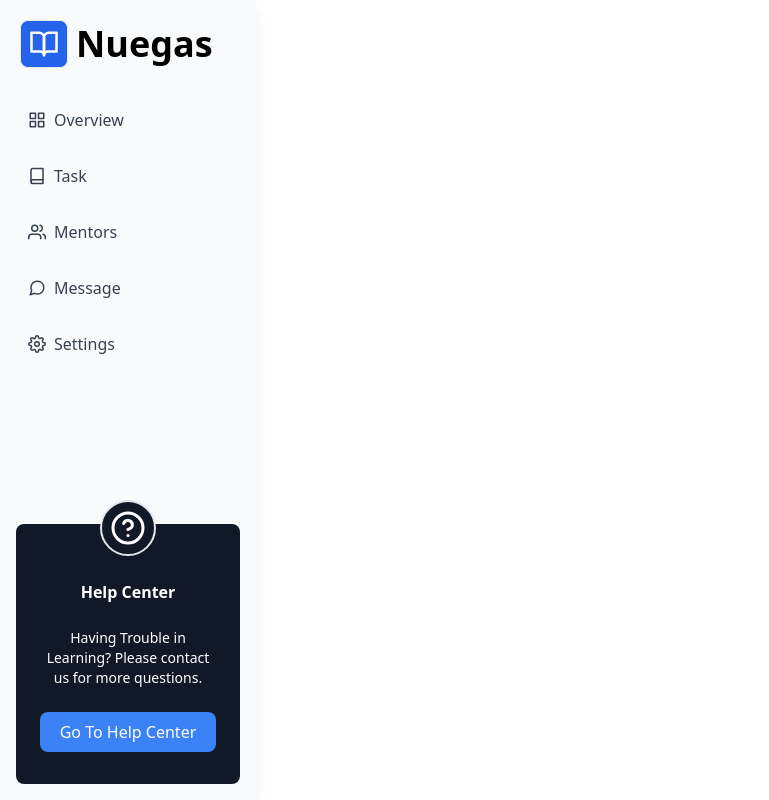
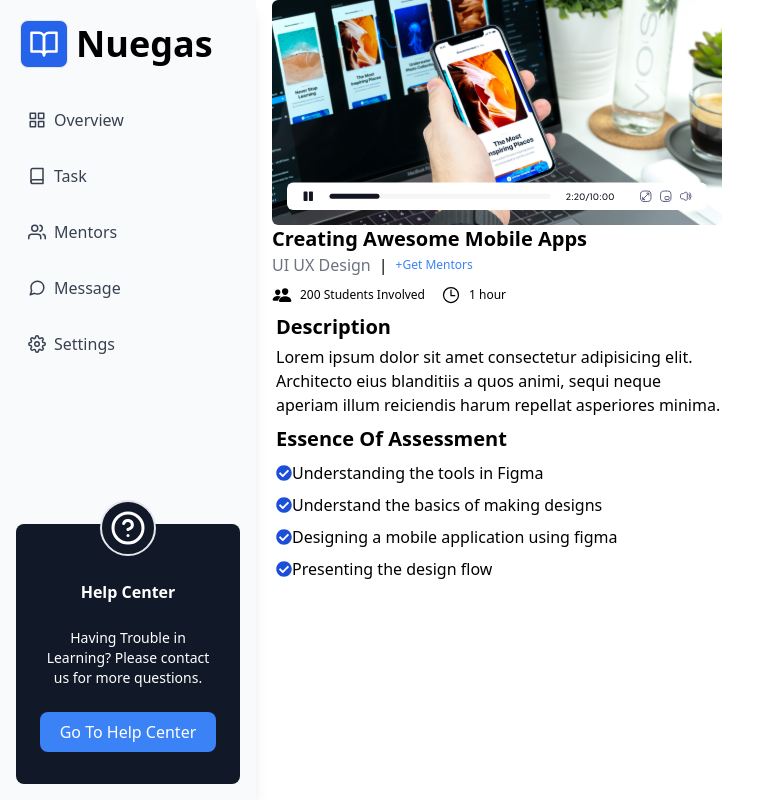
Before and after one commit to Horsmanayo/task-manager, a React (Vite) app: page /dashboard/previewtask in a window 1280 px wide. Shown: the whole page, without its empty margins (0-769 px from the left). Built offline with nearby package versions, Linux system fonts and the light colour scheme.

Commit message:
preview page

```diff
--- a/src/pages/dashboard/Dashboard.tsx
+++ b/src/pages/dashboard/Dashboard.tsx
@@ -1,6 +1,9 @@
 import { Route, Routes } from "react-router-dom";
 import Sidebar from "../../component/Sidebar";
 import Overview from "./Overview";
+import Header from "../previewpage/Header";
+import PreviewTask from "../previewpage/PreviewTask";
+import Tasks from "../previewpage/Tasks";
 
 const Dashboard = () => {
   return (
@@ -9,6 +12,9 @@ const Dashboard = () => {
       <Routes>
         <Route path="/" element={<Overview />} />
         <Route path="/overview" element={<Overview />} />
+        <Route path="header" element={<Header />} />
+        <Route path="previewtask" element={<PreviewTask />} />
+        <Route path="tasks" element={<Tasks />} />
       </Routes>
     </div>
   );
--- /dev/null
+++ b/src/pages/previewpage/Header.tsx
@@ -0,0 +1,44 @@
+import { CiSearch } from "react-icons/ci";
+import { CiBellOn } from "react-icons/ci";
+import { BiCategory } from "react-icons/bi";
+import { RxHamburgerMenu } from "react-icons/rx";
+
+const Header = () => {
+  return (
+    <div className="h-[145px] w-[1000px] bg-white shadow-md">
+    <header className="flex justify-between">
+      <div>
+        <h1 className="text-2xl font-bold ml-1">Detail Task</h1>
+       <div className="relative mt-[25px]">
+      <input type="text" placeholder="search task" className="px-4 py-2 h-[32px] w-[300px] border border-gray-300 rounded-md focus:outline-none ml-1"
+ />
+      <span> <CiSearch  className="absolute top-1/2 right-4 transform -translate-y-1/2 text-gray-500" /> </span>
+      </div>
+      </div>
+    <div>
+    <div className="flex justify-end items-center ml-auto space-x-4">
+  <button className="relative">
+    <CiBellOn className="text-2xl" />
+    <span className="absolute top-0 right-0 bg-red-600 text-white text-xs rounded-full px-1">
+      1
+    </span>
+  </button>
+
+  <img
+    src="https://images.unsplash.com/photo-1725663656850-7bc515816fcd?w=500&auto=format&fit=crop&q=60&ixlib=rb-4.0.3&ixid=M3wxMjA3fDB8MHx0b3BpYy1mZWVkfDZ8Ym84alFLVGFFMFl8fGVufDB8fHx8fA%3D%3D"
+    alt="Profile"
+    className="w-10 h-10 rounded-full object-cover"
+  />
+</div>
+
+    <div className="flex flex-row gap-2 mt-[15px]" >
+      <button className="flex items-center justify-center w-[190px] h-[52px] gap-2 border border-gray-300 rounded-md px-4 py-2"><span><BiCategory /></span>Category</button>
+      <button className="flex items-center justify-center w-[190px] h-[52px] gap-2 border border-gray-300 rounded-md px-4 py-2 mr-2"><span><RxHamburgerMenu /></span>Sort by deadline</button>
+    </div>
+    </div>
+    </header>
+    </div>
+  )
+}
+
+export default Header
--- /dev/null
+++ b/src/pages/previewpage/PreviewTask.tsx
@@ -0,0 +1,49 @@
+import preview from "../../assets/images/preview.svg";
+import { IoPeople } from "react-icons/io5";
+import { IoTimeOutline } from "react-icons/io5";
+import { FaCheckCircle } from "react-icons/fa";
+
+const PreviewTask = () => {
+  return (
+    <div className="w-[450px] h-[600px] bg-white ml-4">
+    <div>
+    <img src={preview} alt="" />
+    </div>
+    <div>
+      <h1 className="text-xl font-bold">Creating Awesome Mobile Apps</h1>
+      <div className="flex items-center space-x-2 mb-2">
+  <h4 className="text-gray-500">UI UX Design</h4>
+  <span>|</span>
+  <h6 className="text-xs text-blue-500">+Get Mentors</h6>
+</div>
+
+      <div className="flex items-center space-x-4 mb-2">
+      <div className="flex items-center space-x-2">
+        <IoPeople className="text-xl" />
+        <span className="text-xs">200 Students Involved</span>
+      </div>
+      <div className="flex items-center space-x-2">
+        <IoTimeOutline className="text-xl" />
+        <span className="text-xs">1 hour</span>
+      </div>
+    </div>
+    </div>
+    <div>
+      <h1 className="font-semibold text-xl mb-1 ml-1">Description</h1>
+      <p className="ml-1 mb-2">Lorem ipsum dolor sit amet consectetur adipisicing elit. Architecto eius blanditiis a quos animi, sequi neque aperiam illum reiciendis harum repellat asperiores minima.</p>
+    </div>
+    <div>
+      <h1 className="font-semibold text-xl mb-2 ml-1">Essence Of Assessment</h1>
+      <div className="ml-1">
+        <p className="flex items-center space-x-2 mb-2"><span><FaCheckCircle className="text-blue-700"/></span>Understanding the tools in Figma</p>
+        <p className="flex items-center space-x-2 mb-2"><span><FaCheckCircle className="text-blue-700" /></span>Understand the basics of making designs</p>
+        <p className="flex items-center space-x-2 mb-2"><span><FaCheckCircle className="text-blue-700"/></span>Designing a mobile application using figma</p>
+        <p className="flex items-center space-x-2"><span><FaCheckCircle className="text-blue-700" /></span>Presenting the design flow</p>
+      </div>
+    </div>
+
+    </div>
+  )
+}
+
+export default PreviewTask
--- /dev/null
+++ b/src/pages/previewpage/Tasks.tsx
@@ -0,0 +1,44 @@
+
+
+const Tasks = () => {
+  return (
+    <div className="bg-white w-[400px] h-[600px] ml-[550px] mt-[140px] px-4">
+      <div>
+        <h1 className="font-bold">Assigned Assignments</h1>
+        <h1 className="font-semibold text-xl">Creating Awesome Mobile Apps</h1>
+        <h4 className="text-gray-500">UI UX Design.App Design</h4>
+      </div>
+      <div>
+        <h1 className="font-bold text-xl">Detail Student</h1>
+      </div>
+      <div>
+        <div className="flex justify-between flex-row pr-2 pl-1 mb-3">
+        <p className="text-xs text-gray-500">Student Name</p>
+        <h1 className="text-xs font-bold">Ibrahim</h1>
+        </div>
+        <div className="flex justify-between flex-row pr-2 pl-1 mb-3">
+        <p className="text-xs text-gray-500">Student class</p>
+        <h1 className="text-xs font-bold">Bio201</h1>
+        </div>
+        <div className="flex justify-between flex-row pr-2 pl-1 mb-3">
+        <p className="text-xs text-gray-500">Student Number</p>
+        <h1 className="text-xs font-bold">45</h1>
+        </div>
+      </div>
+      <div>
+        <h1 className="font-bold text-xl">File Task</h1>
+        <div className="flex justify-between flex-row pr-2 pl-1 mb-3">
+        <p className="text-xs text-gray-500">Last Modified</p>
+        <h1 className="text-xs font-bold">1 july 2024</h1>
+        </div>
+        <div className="mb-5">
+        <input type="textarea" className="h-[150px] w-[250px] rounded-md border-dashed border-2 border-indigo-600 " />
+        <p className="text-xs text-gray-500">drag or browser from device</p>
+        </div>
+      </div>
+      <button className="bg-blue-900 w-[280px] h-[40px] rounded-md"> submit</button>
+    </div>
+  )
+}
+
+export default Tasks;
```
Also changed, not shown: src/assets/images/preview.svg (added), src/assets/images/task.svg (added).
